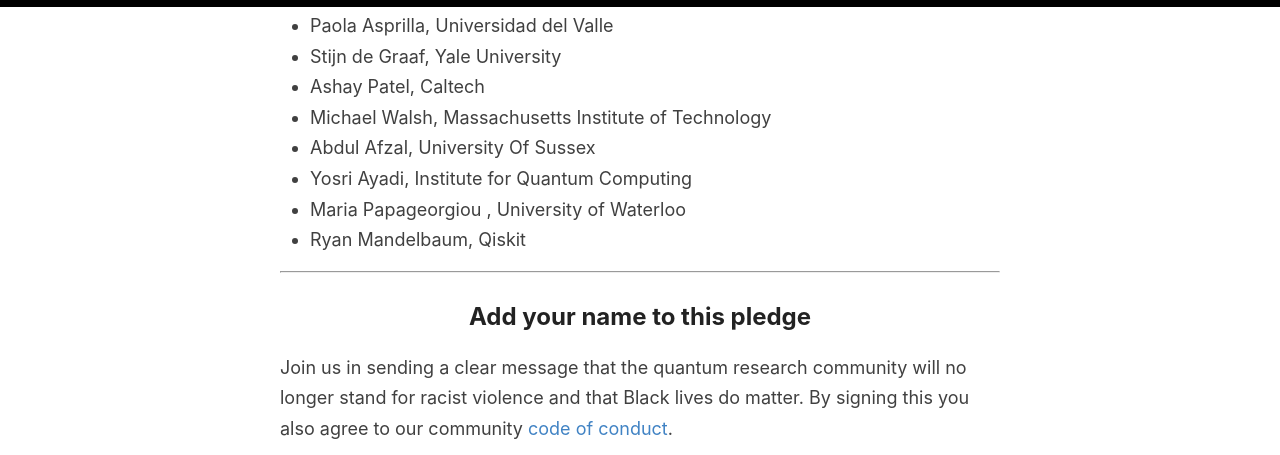
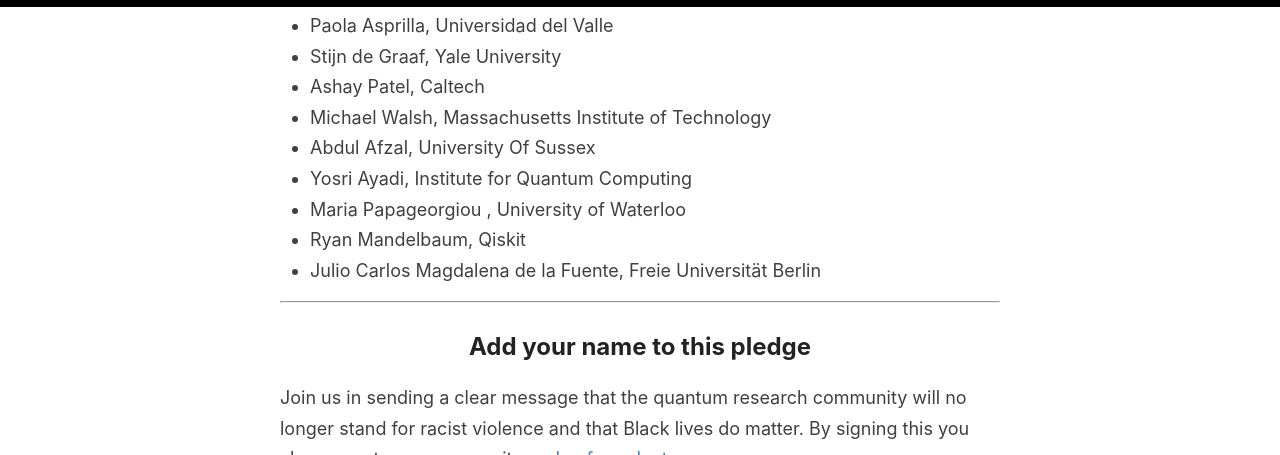
Before and after one commit to quantumforblacklives/quantumforblacklives.github.io, a Jekyll site: the page built from index.html, in a window 1280 px wide and 900 px high, scrolled down 5603 px, cut to the strip 0-455 px from the top of the window. Built offline with Jekyll 4.4.1, drawn with Linux system fonts in a browser that asks for light colours; the list of posts is cut into pages by our own code.

Commit message:
Add signature from Julio Carlos Magdalena de la Fuente.

```diff
--- a/_includes/signatories.md
+++ b/_includes/signatories.md
@@ -85,3 +85,4 @@
 - Yosri Ayadi, Institute for  Quantum Computing
 - Maria Papageorgiou , University of Waterloo
 - Ryan Mandelbaum,  Qiskit
+- Julio Carlos Magdalena de la Fuente, Freie Universität Berlin
```
